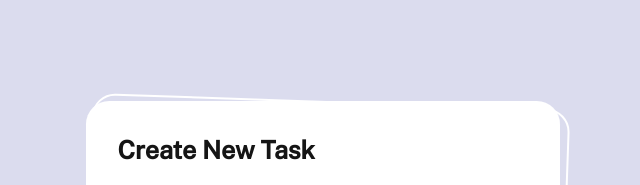
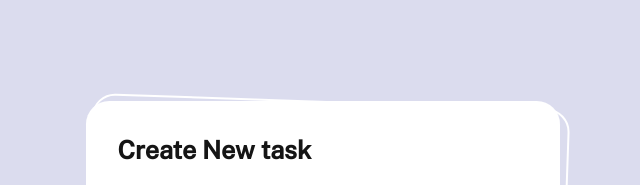
Before and after one commit to MatsveiDubaleka/qulix-testwork, a plain HTML site: page index.html in a window 1280 px wide. Shown: the top 185 px of the page, 317-957 px from the left. Drawn offline with nearby package versions, Linux system fonts and the light colour scheme.

Commit message:
refactor: change case of word

```diff
--- a/index.html
+++ b/index.html
@@ -11,7 +11,7 @@
     <aside class="modal">
       <div class="modal-container">
         <div class="modal-heading">
-          <h1>Create New Task</h1>
+          <h1>Create New task</h1>
         </div>
         <div class="modal-title">
           <input
```
